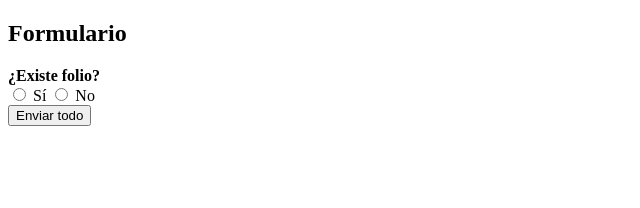
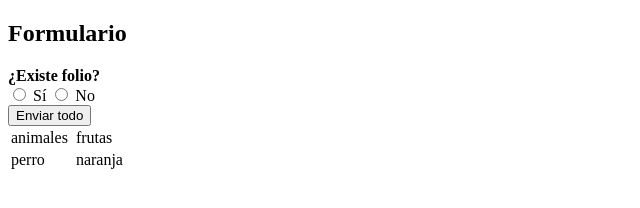
Before and after one commit to JosLRM/rtsp-cam, a website: page public/transito.html in a window 1280 px wide. Shown: the whole page, without its empty margins (0-640 px from the left). Drawn offline with Linux system fonts and the light colour scheme.

Commit message:
agregar elemento dinamico a tabla

```diff
--- a/public/transito.html
+++ b/public/transito.html
@@ -101,7 +101,20 @@
             <button onclick="closeCustomAlert()">Aceptar</button>
         </div>
     </div>
+    <table>
+        <tr>
+            <td>animales</td>
+            <td class="etiqueta"></td>
+            <td>frutas</td>
+        </tr>
+        <tr>
+            <td>perro</td>
+            <td></td>
+            <td>naranja</td>
+        </tr>
+    </table>
     <script>
+        var etiqueta = document.getElementsByClassName('etiqueta')[0];
         function mostrarCampo(opcion) {
             var folio = document.getElementById("campo_folio");
             var justificacion = document.getElementById("campo_justificacion");
@@ -112,10 +125,12 @@
                 folio.style.display = "block";
                 inputFolio.required = true;
                 justificacion.style.display = "none";
+                etiqueta.textContent='Folio'
             } else {
                 folio.style.display = "none";
                 inputJustificacion.required = true;
                 justificacion.style.display = "block";
+                etiqueta.textContent='Justificacion';
             }
         }
 
```
